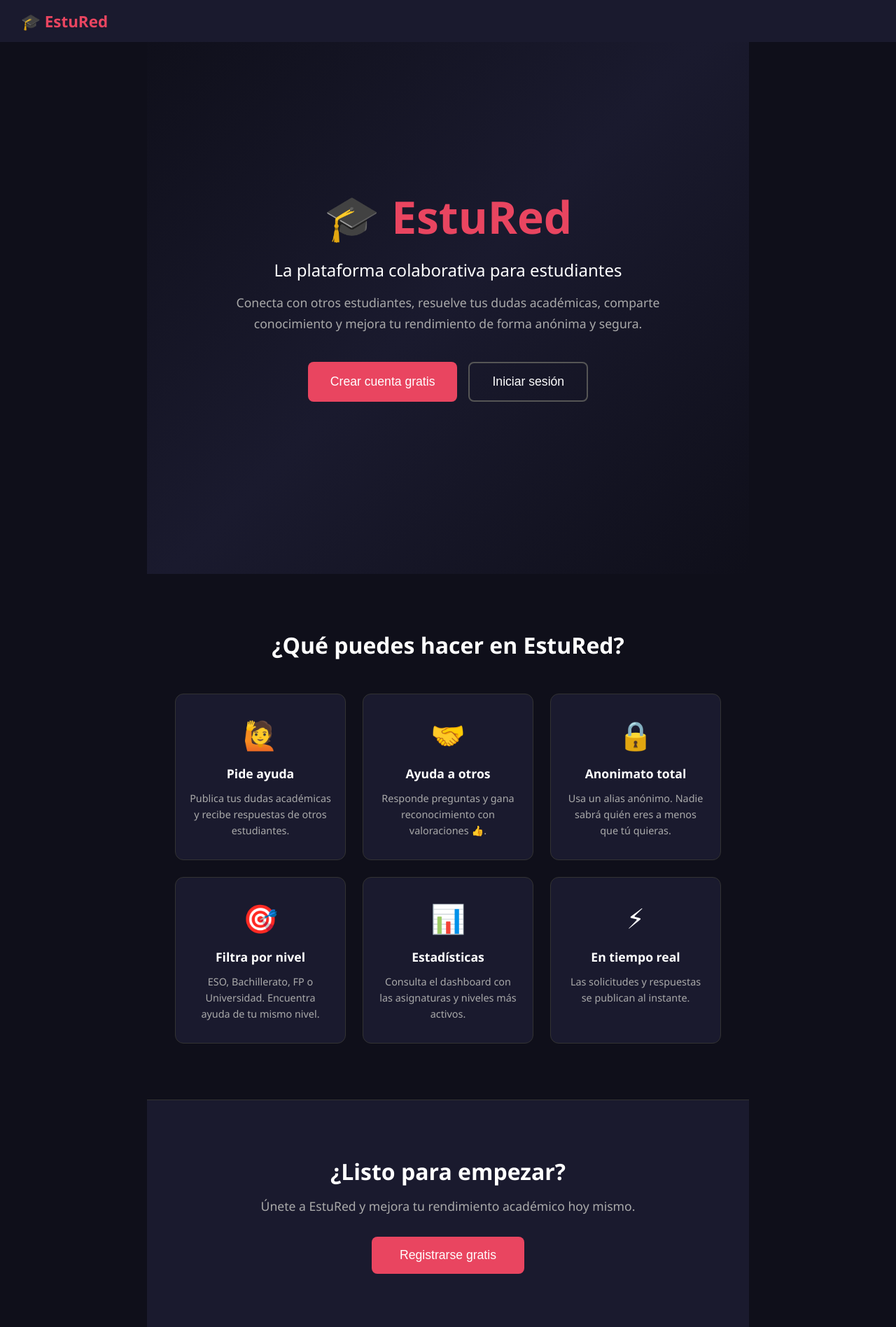
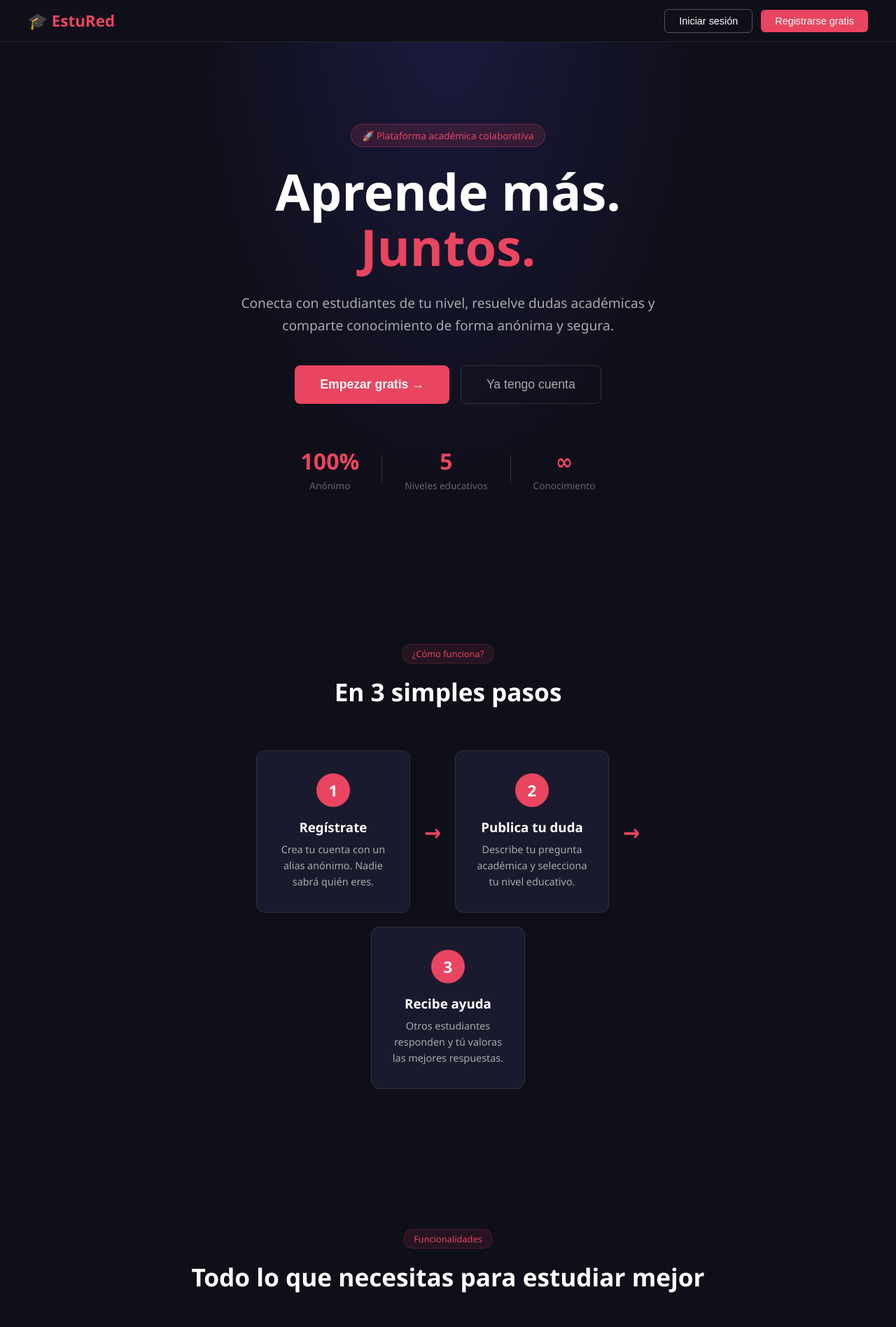
Before and after one commit to wilister/estuRed, an Angular app: page / in a window 1280 px wide. Shown: the top 1896 px of the page at 70% size. Built offline with nearby package versions, Linux system fonts and the light colour scheme.

Commit message:
Mejorar landing page profesional

```diff
--- a/src/app/features/landing/landing.component.html
+++ b/src/app/features/landing/landing.component.html
@@ -1,68 +1,140 @@
 <div class="landing">
+
+  <nav class="landing-nav">
+    <div class="nav-brand">🎓 EstuRed</div>
+    <div class="nav-links">
+      <button class="btn-outline" (click)="router.navigate(['/login'])">Iniciar sesión</button>
+      <button class="btn-primary" (click)="router.navigate(['/registro'])">Registrarse gratis</button>
+    </div>
+  </nav>
+
   <div class="hero">
-    <div class="hero-content">
-      <h1>🎓 EstuRed</h1>
-      <p class="subtitulo">La plataforma colaborativa para estudiantes</p>
-      <p class="descripcion">
-        Conecta con otros estudiantes, resuelve tus dudas académicas,
-        comparte conocimiento y mejora tu rendimiento de forma anónima y segura.
-      </p>
-      <div class="hero-botones">
-        <button class="btn-primary" (click)="router.navigate(['/registro'])">
-          Crear cuenta gratis
-        </button>
-        <button class="btn-secondary" (click)="router.navigate(['/login'])">
-          Iniciar sesión
-        </button>
+    <div class="hero-badge">🚀 Plataforma académica colaborativa</div>
+    <h1>Aprende más.<br><span class="highlight">Juntos.</span></h1>
+    <p class="subtitulo">
+      Conecta con estudiantes de tu nivel, resuelve dudas académicas
+      y comparte conocimiento de forma anónima y segura.
+    </p>
+    <div class="hero-botones">
+      <button class="btn-primary-lg" (click)="router.navigate(['/registro'])">
+        Empezar gratis →
+      </button>
+      <button class="btn-ghost" (click)="router.navigate(['/login'])">
+        Ya tengo cuenta
+      </button>
+    </div>
+    <div class="hero-stats">
+      <div class="hero-stat">
+        <span class="stat-num">100%</span>
+        <span class="stat-label">Anónimo</span>
+      </div>
+      <div class="hero-divider"></div>
+      <div class="hero-stat">
+        <span class="stat-num">5</span>
+        <span class="stat-label">Niveles educativos</span>
+      </div>
+      <div class="hero-divider"></div>
+      <div class="hero-stat">
+        <span class="stat-num">∞</span>
+        <span class="stat-label">Conocimiento</span>
+      </div>
+    </div>
+  </div>
+
+  <div class="como-funciona">
+    <div class="seccion-badge">¿Cómo funciona?</div>
+    <h2>En 3 simples pasos</h2>
+    <div class="pasos">
+      <div class="paso">
+        <div class="paso-numero">1</div>
+        <h3>Regístrate</h3>
+        <p>Crea tu cuenta con un alias anónimo. Nadie sabrá quién eres.</p>
+      </div>
+      <div class="paso-flecha">→</div>
+      <div class="paso">
+        <div class="paso-numero">2</div>
+        <h3>Publica tu duda</h3>
+        <p>Describe tu pregunta académica y selecciona tu nivel educativo.</p>
+      </div>
+      <div class="paso-flecha">→</div>
+      <div class="paso">
+        <div class="paso-numero">3</div>
+        <h3>Recibe ayuda</h3>
+        <p>Otros estudiantes responden y tú valoras las mejores respuestas.</p>
       </div>
     </div>
   </div>
 
   <div class="features">
-    <h2>¿Qué puedes hacer en EstuRed?</h2>
+    <div class="seccion-badge">Funcionalidades</div>
+    <h2>Todo lo que necesitas para estudiar mejor</h2>
     <div class="features-grid">
       <div class="feature-card">
-        <span class="feature-icon">🙋</span>
+        <div class="feature-icon-wrap">🙋</div>
         <h3>Pide ayuda</h3>
-        <p>Publica tus dudas académicas y recibe respuestas de otros estudiantes.</p>
+        <p>Publica tus dudas académicas y recibe respuestas de otros estudiantes en minutos.</p>
       </div>
       <div class="feature-card">
-        <span class="feature-icon">🤝</span>
+        <div class="feature-icon-wrap">🤝</div>
         <h3>Ayuda a otros</h3>
-        <p>Responde preguntas y gana reconocimiento con valoraciones 👍.</p>
+        <p>Responde preguntas y gana reconocimiento con valoraciones 👍 de la comunidad.</p>
       </div>
       <div class="feature-card">
-        <span class="feature-icon">🔒</span>
+        <div class="feature-icon-wrap">🔒</div>
         <h3>Anonimato total</h3>
-        <p>Usa un alias anónimo. Nadie sabrá quién eres a menos que tú quieras.</p>
+        <p>Usa un alias anónimo. Tu identidad está protegida en todo momento.</p>
       </div>
       <div class="feature-card">
-        <span class="feature-icon">🎯</span>
+        <div class="feature-icon-wrap">🎯</div>
         <h3>Filtra por nivel</h3>
-        <p>ESO, Bachillerato, FP o Universidad. Encuentra ayuda de tu mismo nivel.</p>
+        <p>ESO, Bachillerato, FP o Universidad. Encuentra ayuda exactamente de tu nivel.</p>
       </div>
       <div class="feature-card">
-        <span class="feature-icon">📊</span>
-        <h3>Estadísticas</h3>
-        <p>Consulta el dashboard con las asignaturas y niveles más activos.</p>
+        <div class="feature-icon-wrap">📊</div>
+        <h3>Dashboard</h3>
+        <p>Estadísticas en tiempo real de las asignaturas y niveles más activos.</p>
       </div>
       <div class="feature-card">
-        <span class="feature-icon">⚡</span>
-        <h3>En tiempo real</h3>
-        <p>Las solicitudes y respuestas se publican al instante.</p>
+        <div class="feature-icon-wrap">🛡️</div>
+        <h3>Seguro y privado</h3>
+        <p>Datos protegidos con Row Level Security y autenticación JWT.</p>
       </div>
     </div>
   </div>
 
+  <div class="niveles-seccion">
+    <div class="seccion-badge">Niveles educativos</div>
+    <h2>Para todos los estudiantes</h2>
+    <div class="niveles-grid">
+      <div class="nivel-card eso">📚 ESO</div>
+      <div class="nivel-card bach">🎓 Bachillerato</div>
+      <div class="nivel-card gm">🔧 Grado Medio</div>
+      <div class="nivel-card gs">⚙️ Grado Superior</div>
+      <div class="nivel-card uni">🏛️ Universidad</div>
+    </div>
+  </div>
+
   <div class="cta">
-    <h2>¿Listo para empezar?</h2>
-    <p>Únete a EstuRed y mejora tu rendimiento académico hoy mismo.</p>
-    <button class="btn-primary" (click)="router.navigate(['/registro'])">
-      Registrarse gratis
-    </button>
+    <div class="cta-card">
+      <h2>¿Listo para mejorar tu rendimiento académico?</h2>
+      <p>Únete a EstuRed y empieza a aprender con otros estudiantes hoy mismo.</p>
+      <button class="btn-primary-lg" (click)="router.navigate(['/registro'])">
+        Crear cuenta gratis →
+      </button>
+      <p class="cta-sub">Sin tarjeta de crédito · 100% gratuito · Anónimo</p>
+    </div>
   </div>
 
   <footer class="footer">
-    <p>EstuRed © 2026 · Plataforma académica colaborativa</p>
+    <div class="footer-content">
+      <div class="footer-brand">🎓 EstuRed</div>
+      <p>Plataforma académica colaborativa · TFG DAM 2026</p>
+      <div class="footer-links">
+        <span (click)="router.navigate(['/login'])">Iniciar sesión</span>
+        <span>·</span>
+        <span (click)="router.navigate(['/registro'])">Registrarse</span>
+      </div>
+    </div>
   </footer>
+
 </div>
--- a/src/app/features/landing/landing.component.scss
+++ b/src/app/features/landing/landing.component.scss
@@ -1,39 +1,101 @@
 .landing {
   margin-top: -80px;
-  min-height: 100vh;
 
+  // NAV
+  .landing-nav {
+    position: fixed;
+    top: 0;
+    left: 0;
+    right: 0;
+    height: 60px;
+    background: rgba(15, 15, 26, 0.95);
+    backdrop-filter: blur(10px);
+    display: flex;
+    align-items: center;
+    justify-content: space-between;
+    padding: 0 40px;
+    z-index: 1000;
+    border-bottom: 1px solid #222;
+
+    .nav-brand {
+      color: #e94560;
+      font-size: 1.4rem;
+      font-weight: bold;
+    }
+
+    .nav-links {
+      display: flex;
+      gap: 12px;
+      align-items: center;
+
+      .btn-outline {
+        background: transparent;
+        border: 1px solid #555;
+        color: #ffffff;
+        padding: 8px 20px;
+        border-radius: 6px;
+        cursor: pointer;
+        font-size: 0.9rem;
+        transition: all 0.2s;
+        &:hover { border-color: #e94560; color: #e94560; }
+      }
+
+      .btn-primary {
+        background: #e94560;
+        border: none;
+        color: white;
+        padding: 8px 20px;
+        border-radius: 6px;
+        cursor: pointer;
+        font-size: 0.9rem;
+        transition: background 0.2s;
+        &:hover { background: #c73652; }
+      }
+    }
+  }
+
+  // HERO
   .hero {
     min-height: 100vh;
     display: flex;
+    flex-direction: column;
     align-items: center;
     justify-content: center;
-    background: linear-gradient(135deg, #0f0f1a 0%, #1a1a2e 50%, #0f0f1a 100%);
     text-align: center;
-    padding: 40px 20px;
+    padding: 100px 40px 60px;
+    background: radial-gradient(ellipse at center top, #1a1a3e 0%, #0f0f1a 60%);
 
-    .hero-content {
-      max-width: 700px;
+    .hero-badge {
+      background: rgba(233, 69, 96, 0.15);
+      border: 1px solid rgba(233, 69, 96, 0.3);
+      color: #e94560;
+      padding: 6px 16px;
+      border-radius: 20px;
+      font-size: 0.85rem;
+      margin-bottom: 24px;
+      animation: fadeInDown 0.6s ease;
+    }
 
     h1 {
-        font-size: 4rem;
+      font-size: 4.5rem;
+      color: #ffffff;
+      margin-bottom: 24px;
+      line-height: 1.1;
+      animation: fadeInDown 0.8s ease;
+
+      .highlight {
         color: #e94560;
-        margin-bottom: 16px;
-        animation: fadeIn 0.8s ease;
+        position: relative;
+      }
     }
 
     .subtitulo {
-        font-size: 1.5rem;
-        color: #ffffff;
-        margin-bottom: 16px;
-        animation: fadeIn 1s ease;
-      }
-
-      .descripcion {
-        font-size: 1.1rem;
+      font-size: 1.2rem;
       color: #aaaaaa;
+      max-width: 600px;
       line-height: 1.7;
       margin-bottom: 40px;
-        animation: fadeIn 1.2s ease;
+      animation: fadeInDown 1s ease;
     }
 
     .hero-botones {
@@ -41,44 +103,157 @@
       gap: 16px;
       justify-content: center;
       flex-wrap: wrap;
-        animation: fadeIn 1.4s ease;
+      margin-bottom: 60px;
+      animation: fadeInDown 1.2s ease;
 
-        .btn-primary {
+      .btn-primary-lg {
         background: #e94560;
         color: white;
         border: none;
-          padding: 16px 32px;
+        padding: 16px 36px;
         border-radius: 8px;
         font-size: 1.1rem;
         cursor: pointer;
-          transition: background 0.2s, transform 0.1s;
-          &:hover { background: #c73652; transform: translateY(-2px); }
+        transition: all 0.2s;
+        font-weight: 600;
+        &:hover { background: #c73652; transform: translateY(-2px); box-shadow: 0 8px 24px rgba(233,69,96,0.3); }
       }
 
-        .btn-secondary {
+      .btn-ghost {
         background: transparent;
-          color: white;
-          border: 2px solid #555;
-          padding: 16px 32px;
+        color: #aaaaaa;
+        border: 1px solid #333;
+        padding: 16px 36px;
         border-radius: 8px;
         font-size: 1.1rem;
         cursor: pointer;
-          transition: border-color 0.2s, transform 0.1s;
-          &:hover { border-color: #e94560; color: #e94560; transform: translateY(-2px); }
+        transition: all 0.2s;
+        &:hover { border-color: #555; color: white; }
       }
+    }
+
+    .hero-stats {
+      display: flex;
+      align-items: center;
+      gap: 32px;
+      animation: fadeInDown 1.4s ease;
+
+      .hero-stat {
+        display: flex;
+        flex-direction: column;
+        align-items: center;
+
+        .stat-num {
+          font-size: 2rem;
+          font-weight: bold;
+          color: #e94560;
+        }
+
+        .stat-label {
+          color: #666;
+          font-size: 0.85rem;
+          margin-top: 4px;
+        }
+      }
+
+      .hero-divider {
+        width: 1px;
+        height: 40px;
+        background: #333;
       }
     }
   }
 
+  // COMO FUNCIONA
+  .como-funciona {
+    padding: 100px 40px;
+    text-align: center;
+    background: #0f0f1a;
+
+    .seccion-badge {
+      display: inline-block;
+      background: rgba(233, 69, 96, 0.1);
+      border: 1px solid rgba(233, 69, 96, 0.2);
+      color: #e94560;
+      padding: 4px 14px;
+      border-radius: 20px;
+      font-size: 0.8rem;
+      margin-bottom: 16px;
+    }
+
+    h2 {
+      color: #ffffff;
+      font-size: 2.2rem;
+      margin-bottom: 60px;
+    }
+
+    .pasos {
+      display: flex;
+      align-items: center;
+      justify-content: center;
+      gap: 20px;
+      flex-wrap: wrap;
+
+      .paso {
+        background: #1a1a2e;
+        border: 1px solid #333;
+        border-radius: 12px;
+        padding: 32px 28px;
+        max-width: 220px;
+        transition: border-color 0.2s, transform 0.2s;
+
+        &:hover {
+          border-color: #e94560;
+          transform: translateY(-4px);
+        }
+
+        .paso-numero {
+          width: 48px;
+          height: 48px;
+          background: #e94560;
+          border-radius: 50%;
+          display: flex;
+          align-items: center;
+          justify-content: center;
+          font-size: 1.4rem;
+          font-weight: bold;
+          color: white;
+          margin: 0 auto 16px auto;
+        }
+
+        h3 { color: #ffffff; margin-bottom: 8px; }
+        p { color: #aaaaaa; font-size: 0.9rem; line-height: 1.6; }
+      }
+
+      .paso-flecha {
+        color: #e94560;
+        font-size: 2rem;
+        font-weight: bold;
+      }
+    }
+  }
+
+  // FEATURES
   .features {
-    padding: 80px 40px;
-    max-width: 1000px;
+    padding: 100px 40px;
+    max-width: 1100px;
     margin: 0 auto;
     text-align: center;
 
+    .seccion-badge {
+      display: inline-block;
+      background: rgba(233, 69, 96, 0.1);
+      border: 1px solid rgba(233, 69, 96, 0.2);
+      color: #e94560;
+      padding: 4px 14px;
+      border-radius: 20px;
+      font-size: 0.8rem;
+      margin-bottom: 16px;
+    }
+
     h2 {
       color: #ffffff;
-      font-size: 2rem;
+      font-size: 2.2rem;
       margin-bottom: 48px;
     }
 
@@ -91,7 +266,8 @@
         background: #1a1a2e;
         border: 1px solid #333;
         border-radius: 12px;
-        padding: 30px 20px;
+        padding: 32px 24px;
+        text-align: left;
         transition: border-color 0.2s, transform 0.2s;
 
         &:hover {
@@ -99,46 +275,80 @@
           transform: translateY(-4px);
         }
 
-        .feature-icon {
-          font-size: 2.5rem;
-          display: block;
+        .feature-icon-wrap {
+          font-size: 2rem;
           margin-bottom: 16px;
         }
 
-        h3 {
-          color: #ffffff;
-          margin-bottom: 12px;
-          font-size: 1.1rem;
-        }
-
-        p {
-          color: #aaaaaa;
-          font-size: 0.9rem;
-          line-height: 1.6;
-        }
+        h3 { color: #ffffff; margin-bottom: 10px; font-size: 1.1rem; }
+        p { color: #aaaaaa; font-size: 0.9rem; line-height: 1.6; }
       }
     }
   }
 
-  .cta {
-    background: #1a1a2e;
+  // NIVELES
+  .niveles-seccion {
     padding: 80px 40px;
     text-align: center;
-    border-top: 1px solid #333;
+    background: #0f0f1a;
 
-    h2 {
-      color: #ffffff;
-      font-size: 2rem;
+    .seccion-badge {
+      display: inline-block;
+      background: rgba(233, 69, 96, 0.1);
+      border: 1px solid rgba(233, 69, 96, 0.2);
+      color: #e94560;
+      padding: 4px 14px;
+      border-radius: 20px;
+      font-size: 0.8rem;
       margin-bottom: 16px;
     }
 
-    p {
-      color: #aaaaaa;
-      font-size: 1.1rem;
-      margin-bottom: 32px;
+    h2 { color: #ffffff; font-size: 2.2rem; margin-bottom: 40px; }
+
+    .niveles-grid {
+      display: flex;
+      gap: 16px;
+      justify-content: center;
+      flex-wrap: wrap;
+
+      .nivel-card {
+        padding: 16px 28px;
+        border-radius: 8px;
+        font-size: 1rem;
+        font-weight: 600;
+        cursor: default;
+        transition: transform 0.2s;
+
+        &:hover { transform: translateY(-3px); }
+
+        &.eso { background: #1a3a5c; color: #5b9bd5; border: 1px solid #2a4a6c; }
+        &.bach { background: #1a4a2e; color: #4caf7d; border: 1px solid #2a5a3e; }
+        &.gm { background: #4a2e1a; color: #e8935a; border: 1px solid #5a3e2a; }
+        &.gs { background: #3a1a4a; color: #b07dd5; border: 1px solid #4a2a5a; }
+        &.uni { background: #4a3a1a; color: #d5b55a; border: 1px solid #5a4a2a; }
+      }
+    }
   }
 
-    .btn-primary {
+  // CTA
+  .cta {
+    padding: 100px 40px;
+    display: flex;
+    justify-content: center;
+
+    .cta-card {
+      background: linear-gradient(135deg, #1a1a2e, #2a1a2e);
+      border: 1px solid rgba(233, 69, 96, 0.3);
+      border-radius: 20px;
+      padding: 60px 80px;
+      text-align: center;
+      max-width: 700px;
+      width: 100%;
+
+      h2 { color: #ffffff; font-size: 2rem; margin-bottom: 16px; }
+      p { color: #aaaaaa; font-size: 1.1rem; margin-bottom: 32px; }
+
+      .btn-primary-lg {
         background: #e94560;
         color: white;
         border: none;
@@ -146,32 +356,97 @@
         border-radius: 8px;
         font-size: 1.1rem;
         cursor: pointer;
-      &:hover { background: #c73652; }
+        font-weight: 600;
+        transition: all 0.2s;
+        display: inline-block;
+        margin-bottom: 16px;
+        &:hover { background: #c73652; transform: translateY(-2px); }
+      }
+
+      .cta-sub {
+        color: #555;
+        font-size: 0.85rem;
+        margin: 0;
+      }
     }
   }
 
+  // FOOTER
   .footer {
-    background: #0f0f1a;
-    padding: 24px;
+    background: #0a0a14;
+    padding: 40px;
+    border-top: 1px solid #1a1a2e;
+
+    .footer-content {
+      max-width: 800px;
+      margin: 0 auto;
       text-align: center;
-    border-top: 1px solid #222;
 
-    p { color: #555; font-size: 0.9rem; }
+      .footer-brand {
+        color: #e94560;
+        font-size: 1.3rem;
+        font-weight: bold;
+        margin-bottom: 8px;
+      }
+
+      p { color: #555; font-size: 0.85rem; margin-bottom: 16px; }
+
+      .footer-links {
+        display: flex;
+        gap: 12px;
+        justify-content: center;
+        color: #555;
+        font-size: 0.85rem;
+
+        span {
+          cursor: pointer;
+          &:hover { color: #e94560; }
+        }
+      }
+    }
   }
 }
 
-@keyframes fadeIn {
-  from { opacity: 0; transform: translateY(20px); }
+@keyframes fadeInDown {
+  from { opacity: 0; transform: translateY(-20px); }
   to { opacity: 1; transform: translateY(0); }
 }
 
 @media (max-width: 768px) {
   .landing {
-    .hero .hero-content h1 { font-size: 2.5rem; }
+    .landing-nav {
+      padding: 0 20px;
+      .nav-links .btn-outline { display: none; }
+    }
+
+    .hero {
+      padding: 100px 20px 60px;
+      h1 { font-size: 2.8rem; }
+      .subtitulo { font-size: 1rem; }
+      .hero-stats { gap: 16px; }
+    }
+
+    .como-funciona {
+      padding: 60px 20px;
+      .pasos {
+        flex-direction: column;
+        align-items: center;
+        .paso-flecha { transform: rotate(90deg); }
+      }
+    }
+
     .features {
-      padding: 40px 20px;
+      padding: 60px 20px;
       .features-grid { grid-template-columns: 1fr; }
     }
-    .cta { padding: 40px 20px; }
+
+    .niveles-seccion { padding: 60px 20px; }
+
+    .cta {
+      padding: 60px 20px;
+      .cta-card { padding: 40px 24px; }
+    }
+
+    .footer { padding: 30px 20px; }
   }
 }
```
Lines whose indentation alone changed are shown as unchanged.
